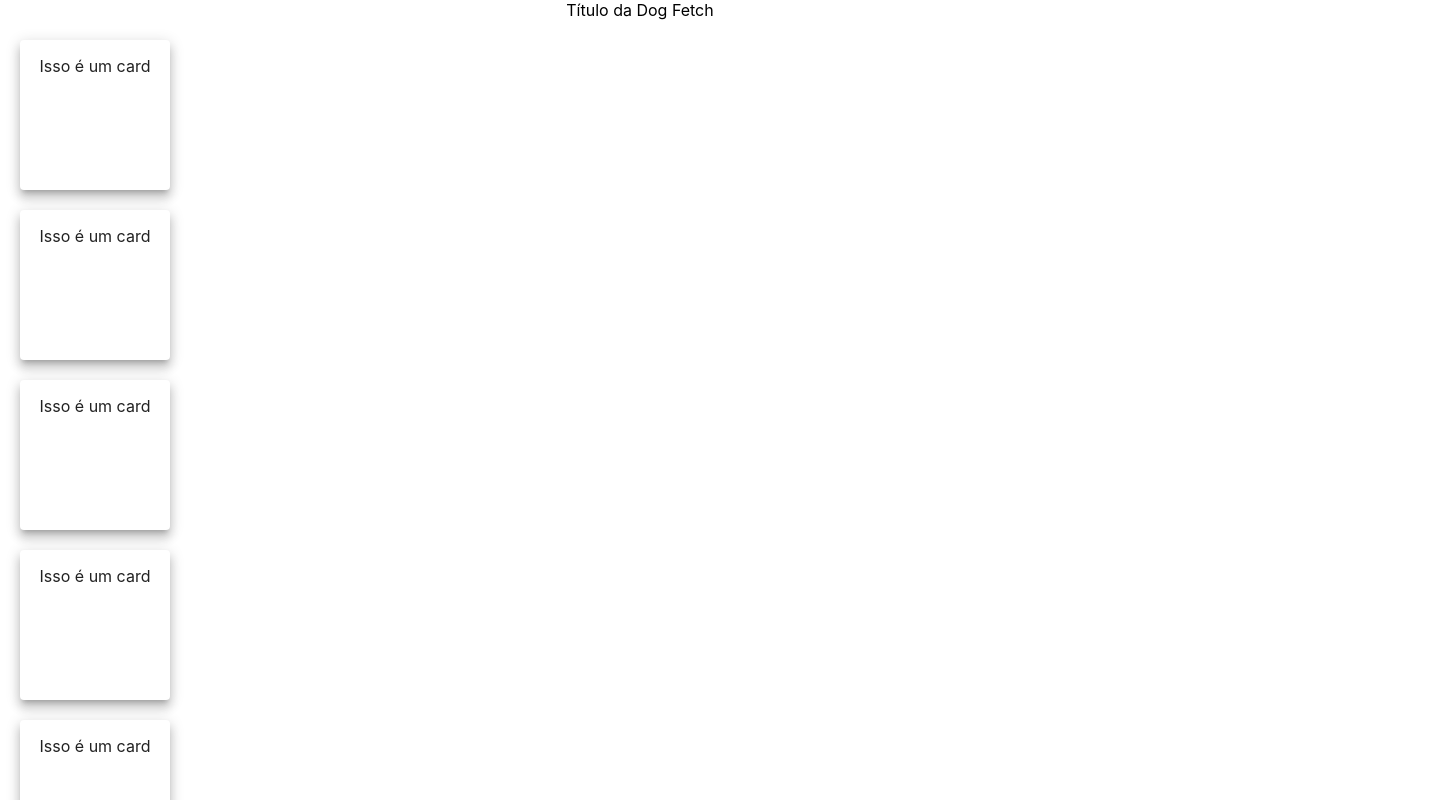
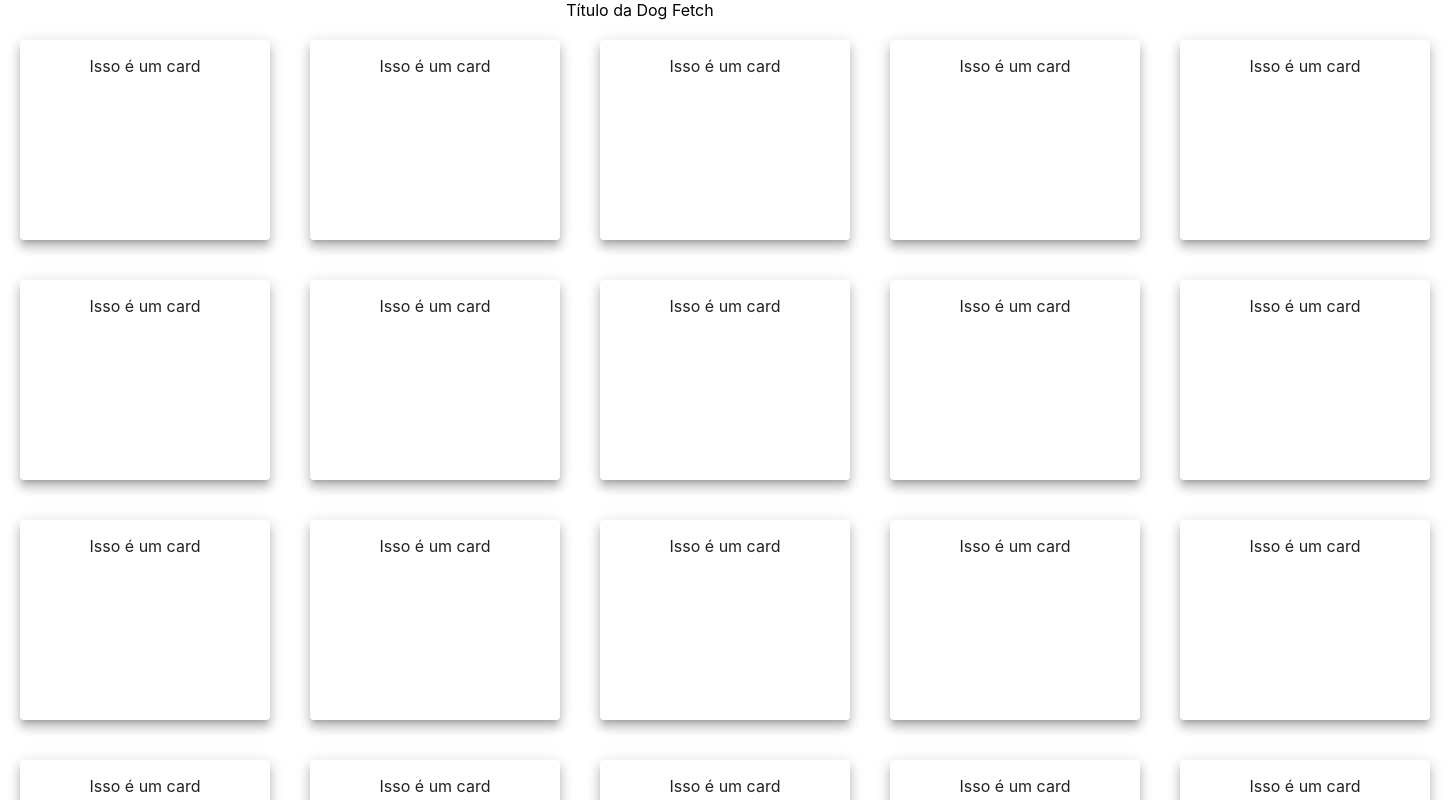
Before and after one commit to mateussdl/desafio-fullstack, a React (Create React App) app: page / in a window 1280 px wide. Shown: the top 800 px of the page, 1450 px wide, since content can reach past the window. Built offline with nearby package versions, Linux system fonts and the light colour scheme; no server answers.

Commit message:
Centering grid and increasing the dogcards's size

```diff
--- a/src/Components/DogCard/DogCard.css
+++ b/src/Components/DogCard/DogCard.css
@@ -1,5 +1,11 @@
 .card1 {
-    height: 150px;
-    width: 150px;
+    height: 200px;
+    width: 250px;
     margin: 20px;
 }
+
+.grid {
+    display: grid;
+    grid-template-columns: repeat(5, 1fr);
+    justify-items: center
+}
```
